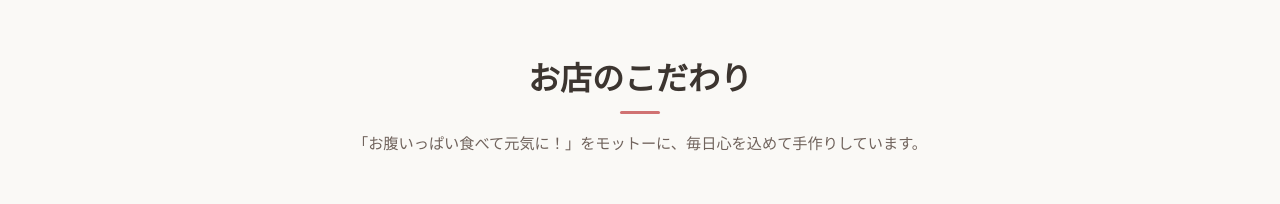
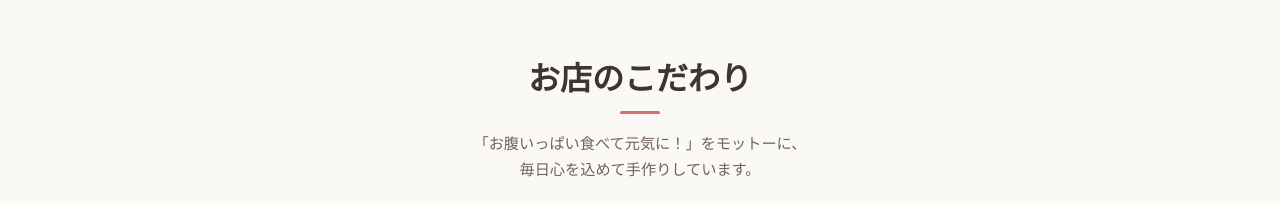
Before and after one commit to hyakarun/hanachan_obento, a React (Vite) app: page / in a window 1280 px wide. Shown: the part 940-1144 px from the top of the page. Built offline with nearby package versions, Linux system fonts and the light colour scheme.

Commit message:
Update line break position in about section description

```diff
--- a/src/App.jsx
+++ b/src/App.jsx
@@ -88,7 +88,10 @@ function App() {
       <section id="about" className="section">
         <div className="container">
           <h2 className="section-title">お店のこだわり</h2>
-          <p className="section-desc">「お腹いっぱい食べて元気に！」をモットーに、毎日心を込めて手作りしています。</p>
+          <p className="section-desc">
+            「お腹いっぱい食べて元気に！」をモットーに、<br />
+            毎日心を込めて手作りしています。
+          </p>
 
           <div className="about-grid">
             <div className="about-text">
```
Also changed, not shown: 2 other files (tests, documents, lock files or other folders).
